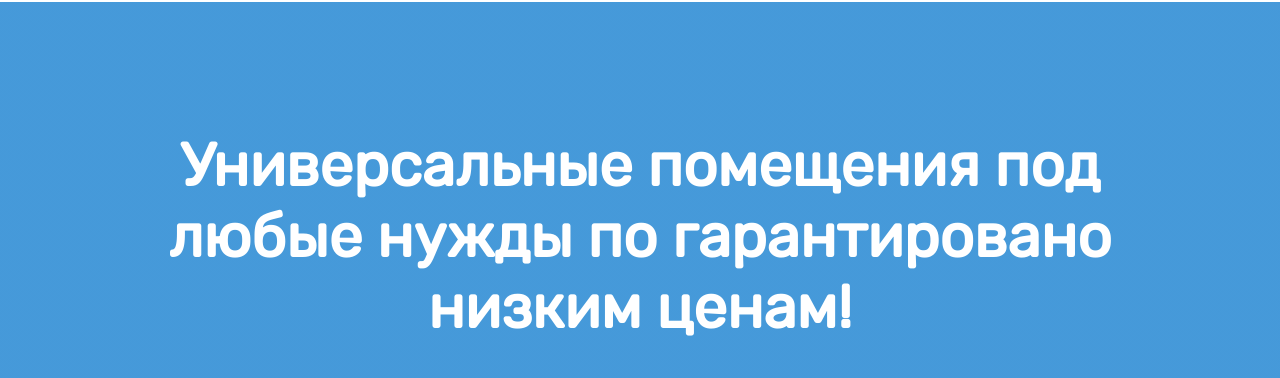
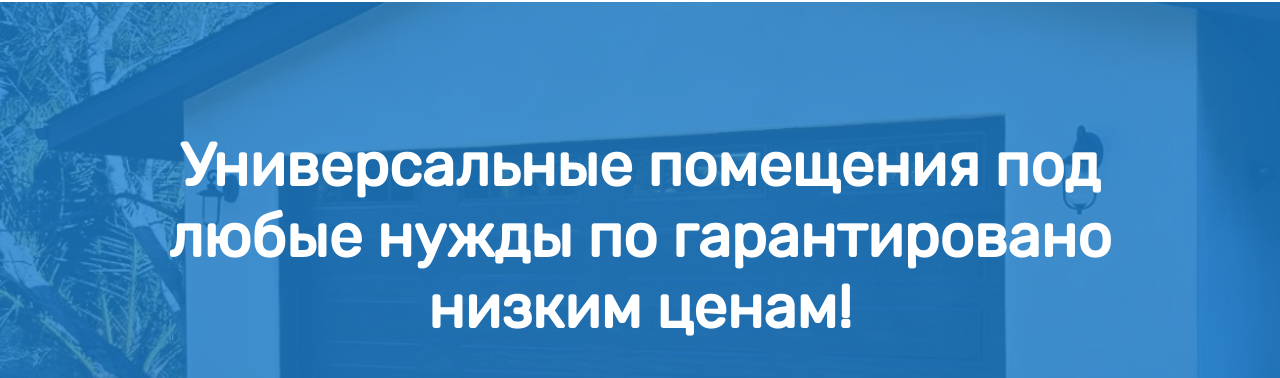
Before and after one commit to DgokeRFeed/garage_landing, a plain HTML site: page index.html in a window 1280 px wide. Shown: the part 98-476 px from the top of the page. Drawn offline with nearby package versions, Linux system fonts and the light colour scheme.

Commit message:
add parallax inside main-block

```diff
--- a/css/main-block.css
+++ b/css/main-block.css
@@ -2,8 +2,7 @@
   height: 600px;
   width: 100%;
   margin-top: 100px;
-  background-image: linear-gradient(rgba(27, 128, 208, 0.8), rgba(27, 128, 208, 0.8)),
-              url("../images/garage-main-header-1.jpg");
+  background-image: linear-gradient(rgba(27, 128, 208, 0.8), rgba(27, 128, 208, 0.8));
   background-attachment: scroll, fixed;
   background-size: cover;
 }
--- a/index.html
+++ b/index.html
@@ -17,7 +17,8 @@
   <link rel="stylesheet" href="css/review.css">
   <link rel="stylesheet" href="css/request.css">
 
-  <script type="text/javascript" charset="utf-8" src="parallax.js-1.4.2/parallax.min.js"></script>
+  <script src="https://ajax.googleapis.com/ajax/libs/jquery/1.11.0/jquery.min.js"></script>
+  <script src="parallax.js-1.5.0/parallax.min.js"></script>
 </head>
 <body>
   <div class="header">
@@ -45,7 +46,11 @@
     </div>
   </div>
 
-  <div id="main" class="main-block" data-parallax="scroll" data-image-src="bg.png">
+  <div id="main" class="main-block"
+    data-parallax="scroll"
+    data-image-src="images/garage-main-header.jpg"
+    data-android-fix="false"
+    data-ios-fix="false">
     <div class="container">
       <div class="column wrapper">
         <h1 class="title-main">Универсальные помещения под любые нужды по гарантировано низким ценам!</h1>
```
